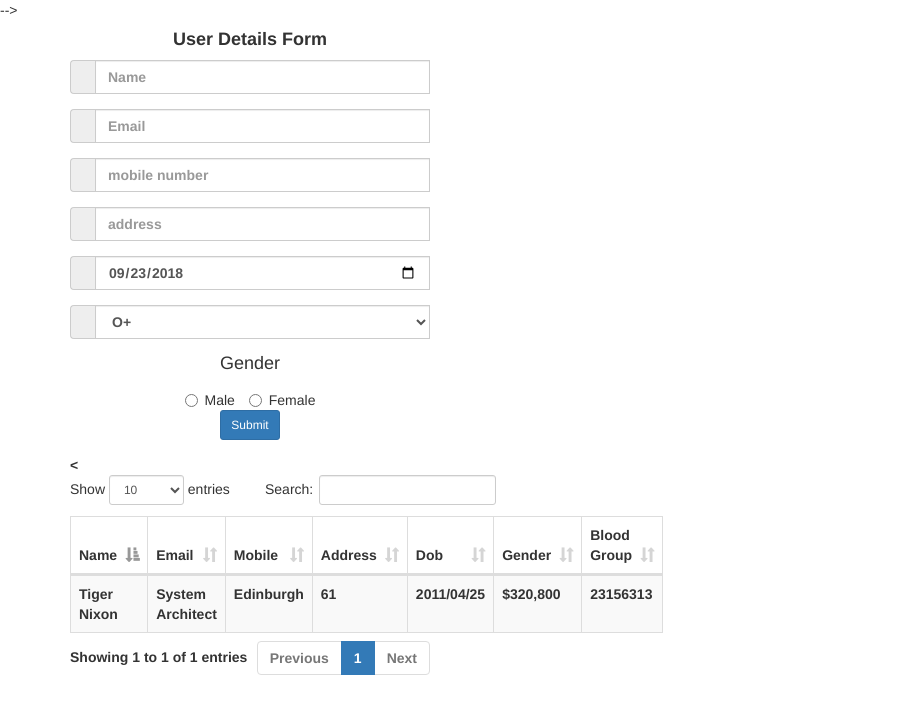
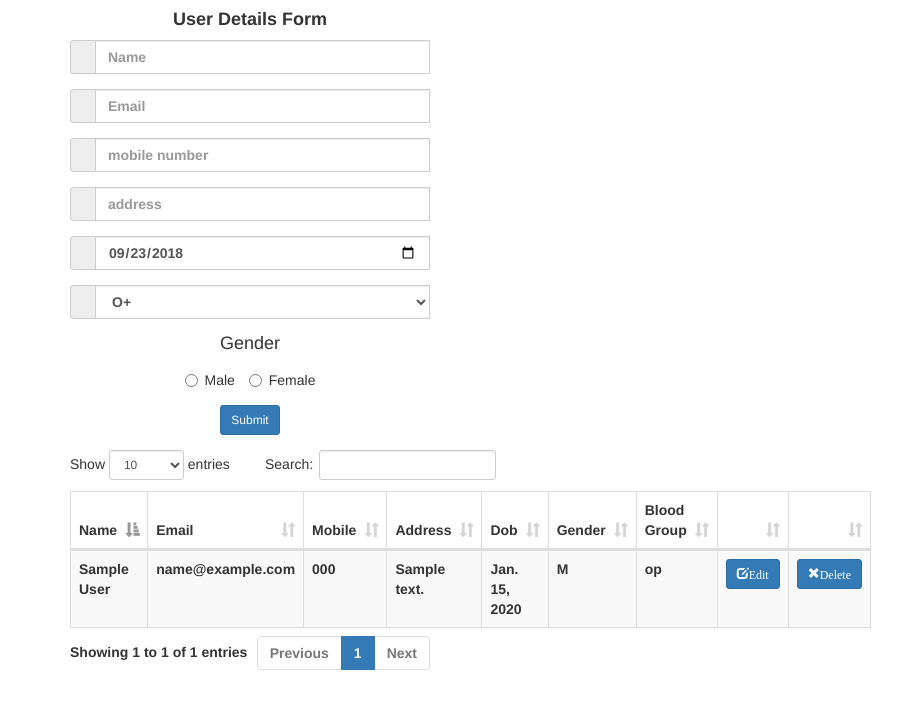
Before and after one commit to prakashsinhasadiya/first_task, a Django app: page / in a window 1280 px wide. Shown: the top 714 px of the page, without its empty margins (0-924 px from the left). Run offline with Django 3.2, Linux system fonts and the light colour scheme; tables that the repository leaves empty hold one stand-in row (values such as "Sample post"); some libraries are stand-ins or nearby versions.

Commit message:
[ADD] afbassfjkas.

```diff
--- a/static/js/custom.js
+++ b/static/js/custom.js
@@ -1,19 +1,96 @@
 $(document).ready(function() {
     $('#example').DataTable();
-$("#column_add").click(function () {
+
+$("#column_add").click(function (event) {
+  debugger;
+    event.preventDefault();
       var form = $(this).closest("form");
       $.ajax({
-      	type : "POST",
-        url: '/',
-        data: form.serialize(),
-        success: function (data) {
+            url: "/",
+            type: "POST",
+            data: $(this).closest('form').serialize(),
+            dataType: 'json',
+        success: function (response) {
+          if (response['status'] == 'success'){
+                var table = $('#example').DataTable();
+
+                var addrowvalue = [];
+                var result = JSON.parse(response['response']);
+
+                addrowvalue.push(result['name']);
+                addrowvalue.push(result['email']);
+                addrowvalue.push(result['mobile']);
+                addrowvalue.push(result['address']);
+                addrowvalue.push(result['dob']);
+                addrowvalue.push(result['gender']);
+                addrowvalue.push(result['blood_group']);
+                addrowvalue.push(
+                '<button id="column_update" class="btn btn-primary btn-sm"><i class="glyphicon glyphicon-edit" aria-hidden="true">Edit</i></button>');
+                addrowvalue.push(
+                  '<button id="column_delete" class="btn btn-primary btn-sm"><i class="glyphicon glyphicon-remove" aria-hidden="true">Delete</i></button>');
+
+                debugger;
+                table.row.add(addrowvalue).draw();
+
+        }else{
+             $(general_errors).after().text(response['response']);
           debugger;
-        },
-        error: function (data) {
-          debugger;
+
+        }
+
         },
 
       });
 
     });
 } );
+
+
+
+/*
+            if (response['status']=='success'){
+                var table = $('#profile_details_table').DataTable();
+
+                debugger
+                var value_list = [];
+
+                value_list.push(response['name']);
+                value_list.push(response['email']);
+                value_list.push(response['mobile']);
+                value_list.push(response['address']);
+                value_list.push(response['gender']);
+                value_list.push(response['user_dob']);
+                value_list.push(response['blood_group']);
+
+                $('#profile_details_table').DataTable().row.add( value_list ).draw();
+
+            }else{
+
+                var form_input = $("form#user_detail_form :input");
+
+                var required_fields = [];
+
+                for(var i=0; i<form_input.length; i++){
+                    if (JSON.parse(response['response'])[form_input[i].name]){
+                        required_fields.push(i);
+                    }
+                }
+
+                for(var j=0; j<required_fields.length; j++){
+
+
+                    var input_field = form_input[required_fields[j]];
+
+
+                    var error_msg = JSON.parse(response['response'])[input_field.name];
+
+                    $(input_field).css({'border-color': 'red'});
+
+                    $(input_field).next().text(error_msg);
+                }
+
+            }
+        }
+    });
+
+});*/
--- a/templates/base.html
+++ b/templates/base.html
@@ -5,14 +5,14 @@
   {% block title %}{% endblock %}
   <meta charset="UTF-8">
   <meta name="viewport" content="width=device-width, initial-scale=1">
-
+  <script src="https://ajax.googleapis.com/ajax/libs/jquery/1.12.4/jquery.min.js"></script>
  <script type="text/javascript" src="{% static 'js/jquery-3.3.1.min.js' %}"></script>
  <script type="text/javascript" src="{% static 'js/jquery.dataTables.min.js' %}"></script>
  <link rel="stylesheet" type="text/css" href="{% static 'css/bootstrap.min.css' %}">
  <link rel="stylesheet" type="text/css" href="{% static 'css/dataTables.bootstrap.min.css' %}">
   <script type="text/javascript" src="{% static 'js/bootstrap.min.js' %}"></script>
   <script type="text/javascript" src="{% static 'js/dataTables.bootstrap.min.js' %}"></script>
-  <script type="text/javascript" src="{% static 'js/custom.js' %}"></script> -->
+  <script type="text/javascript" src="{% static 'js/custom.js' %}"></script>
  <!--  <link rel="stylesheet" href="https://maxcdn.bootstrapcdn.com/font-awesome/4.6.1/css/font-awesome.min.css">
  <script type="text/javascript" src="{% static 'js/jquery-3.3.1.js' %}"></script>
   <link rel="stylesheet" type="text/css" href="{% static 'css/bootstrap.css' %}">
--- a/templates/userdetails/home.html
+++ b/templates/userdetails/home.html
@@ -91,6 +91,10 @@
                     </div>
                 </div>
                 <div class="form-group">
+                    <div id="general_errors" class="general_error">
+                    </div>
+                </div>
+                <div class="form-group">
                 <div>
                     <button id="column_add" class="btn btn-primary btn-sm">
                         Submit
@@ -98,7 +102,7 @@
                 </div>
                 </div>
          </form>
-         <table id="example" class="table table-striped table-bordered" style="width:100%">
+        <table id="example" class="table table-striped table-bordered" style="width:100%">
         <thead>
             <tr>
                 <th>Name</th>
@@ -108,19 +112,46 @@
                 <th>Dob</th>
                 <th>Gender</th>
                 <th>Blood Group</th>
-                <
+                <th></th>
+                <th></th>
             </tr>
         </thead>
         <tbody>
+            {% for detail in user_data %}
             <tr>
-                <td>Tiger Nixon</td>
-                <td>System Architect</td>
-                <td>Edinburgh</td>
-                <td>61</td>
-                <td>2011/04/25</td>
-                <td>$320,800</td>
-                <td>23156313</td>
+                <td>
+                    {{ detail.name }}
+                </td>
+                <td>
+                    {{ detail.email }}
+                </td>
+                <td>
+                    {{ detail.mobile }}
+                </td>
+                <td>
+                    {{ detail.address }}
+                </td>
+                <td>
+                    {{ detail.dob }}
+                </td>
+                <td>
+                    {{ detail.gender }}
+                </td>
+                <td>
+                    {{ detail.blood_group }}
+                </td>
+                <td>
+                    <button id="{{detail.id}}_edit" class="btn btn-primary btn-sm">
+                        <i class="glyphicon glyphicon-edit" aria-hidden="true">Edit</i>
+                    </button>
+                </td>
+                <td>
+                    <button id="{{detail.id}}_delete" class="btn btn-primary btn-sm">
+                        <i class="glyphicon glyphicon-remove" aria-hidden="true">Delete</i>
+                    </button>
+                </td>
             </tr>
+        {% endfor %}
         </tbody>
     </table>
       </div>
--- a/user_detail/urls.py
+++ b/user_detail/urls.py
@@ -13,4 +13,5 @@ urlpatterns = [
 
     url(r'^$', UserDetail.as_view(), name='userdetail'),
 
+
 ]
--- a/user_detail/views.py
+++ b/user_detail/views.py
@@ -12,26 +12,28 @@ class UserDetail(View):
 
     def get(self, request):
         form = UserDetailsForm()
-        return render(request, 'userdetails/home.html', {'form': form})
+        users_details = UserProfile.objects.all()
+        return render(request, 'userdetails/home.html', {'user_data': users_details,'form': form})
     def post(self,request):
-        data ={}
+
+        response ={}
         userdetails_form = UserDetailsForm(request.POST)
-        if not userdetails_form.is_valid():
-            data['error_message'] = userdetails_form.errors
-            return JsonResponse(data)
-        name = userdetails_form.cleaned_data.get('name')
-        email = userdetails_form.cleaned_data.get('email')
-        address = userdetails_form.cleaned_data.get('address')
-        mobile = userdetails_form.cleaned_data.get('mobile')
-        dob = userdetails_form.cleaned_data.get('dob')
-        blood_group = userdetails_form.cleaned_data.get('blood_group')
-        gender = userdetails_form.cleaned_data.get('gender')
 
-        user,created = UserProfile.objects.get_or_create(
-                    name=name,email=email,address=address,mobile=mobile,dob=dob,blood_group=blood_group,gender=gender)
-        if created:
-            return HttpResponse(json.dumps(request.POST.dict()), content_type="application/json")
+        if userdetails_form.is_valid():
+            name = userdetails_form.cleaned_data.get('name')
+            email = userdetails_form.cleaned_data.get('email')
+            address = userdetails_form.cleaned_data.get('address')
+            mobile = userdetails_form.cleaned_data.get('mobile')
+            dob = userdetails_form.cleaned_data.get('dob')
+            blood_group = userdetails_form.cleaned_data.get('blood_group')
+            gender = userdetails_form.cleaned_data.get('gender')
+
+            user,created = UserProfile.objects.get_or_create(
+                        name=name,email=email,address=address,mobile=mobile,dob=dob,blood_group=blood_group,gender=gender)
+            import pdb; pdb.set_trace()
+            request.POST['id'] = user.id
+            return JsonResponse({'status': 'success', 'response': json.dumps(request.POST)})
         else:
-            import pdb;pdb.set_trace()
-            data['error_message'] = 'something problem in create user'
-            return HttpResponse(json.dumps(data), content_type="application/json")
+            return JsonResponse({'status': 'fail', 'response': json.dumps(userdetails_form.errors)})
+
+        return render(request, 'home.html', {'form': UserDetailsForm(), 'errors': form.errors})
```
Also changed, not shown: first_task_django/settings.py (+7 -7 lines), sqlite3.db (deleted).
